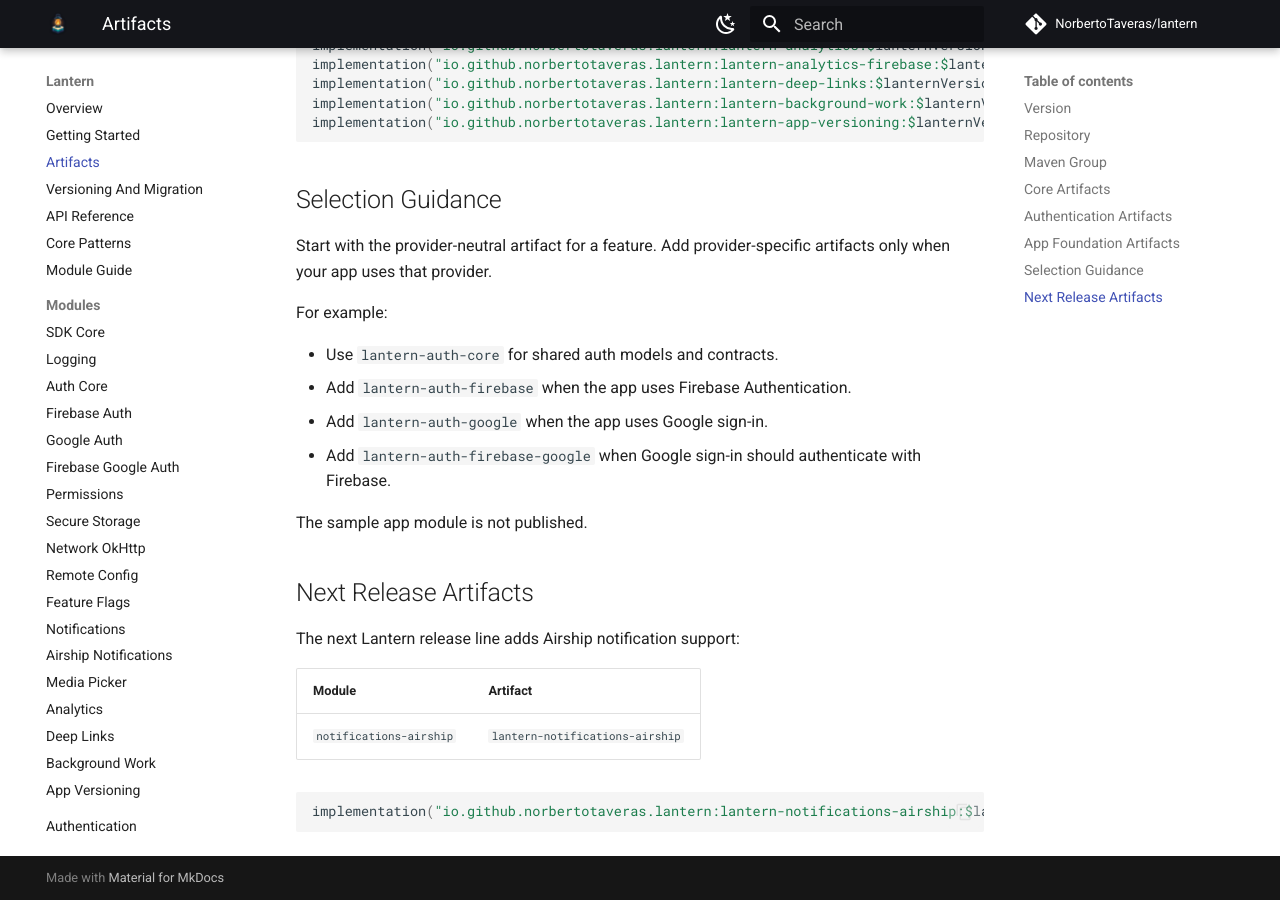
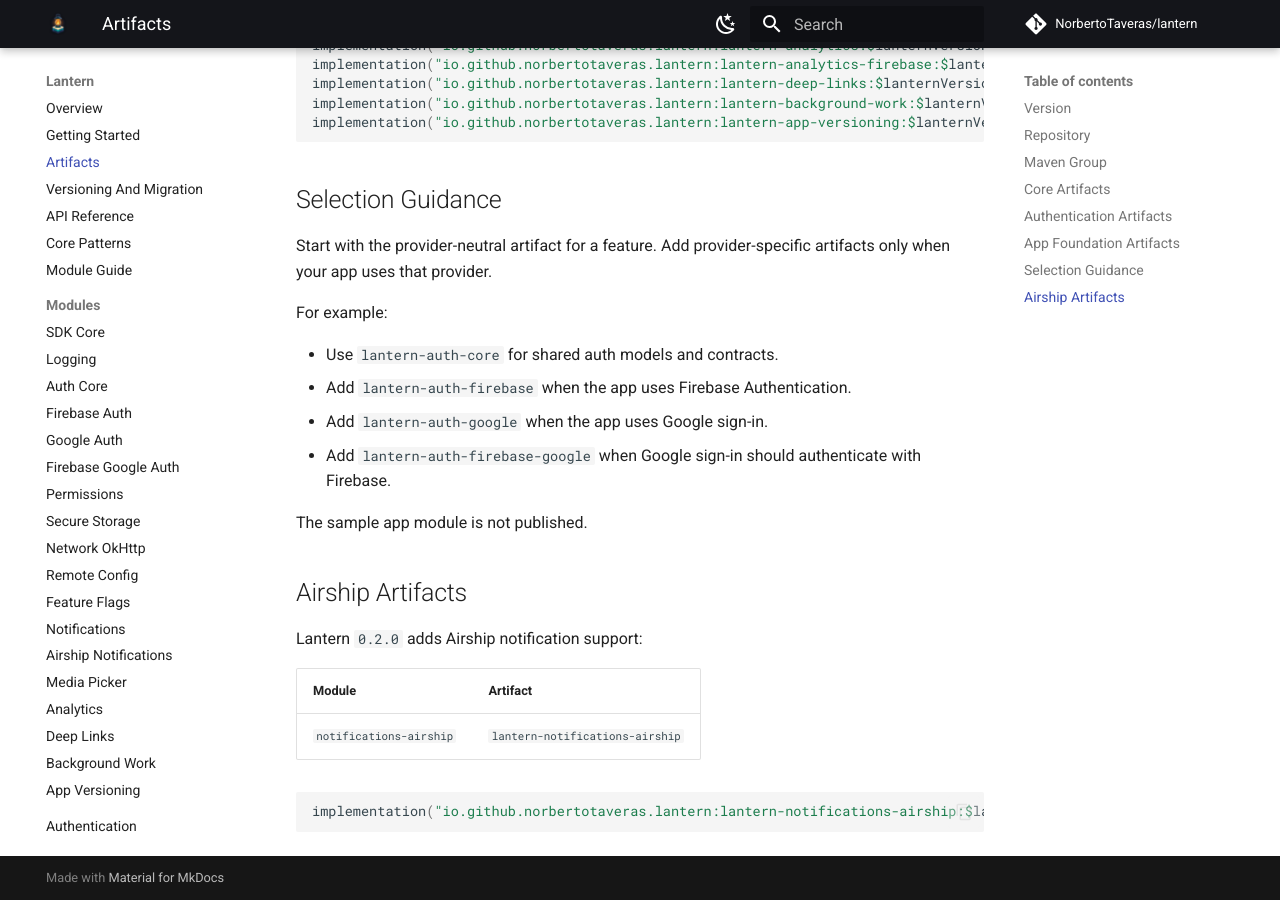
Before and after one commit to NorbertoTaveras/lantern, an MkDocs documentation site: the page built from docs/artifacts.md, in a window 1280 px wide and 900 px high, scrolled down 2586 px. Built offline with MkDocs 1.6.1 and Material for MkDocs 9.7.7, drawn with Linux system fonts in a browser that asks for light colours; comment, search, counter and statistics services are not loaded.

Commit message:
FWK-204 | Prepare Lantern 0.2.0 Airship release line

```diff
--- a/docs/artifacts.md
+++ b/docs/artifacts.md
@@ -107,9 +107,9 @@ For example:
 
 The sample app module is not published.
 
-## Next Release Artifacts
+## Airship Artifacts
 
-The next Lantern release line adds Airship notification support:
+Lantern `0.2.0` adds Airship notification support:
 
 | Module | Artifact |
 | --- | --- |
--- a/docs/modules.md
+++ b/docs/modules.md
@@ -28,7 +28,7 @@
 | `feature-flags` | Typed feature flags backed by static providers or remote config providers. |
 | `notifications` | Provider-neutral notification payloads, tokens, topics, channels, permissions, and deep-link abstractions. |
 | `notifications-firebase` | Firebase Messaging token and notification helpers. |
-| `notifications-airship` | Next release: Airship channel ID/token access, notification enablement, push events, audience, contact, and privacy helpers. |
+| `notifications-airship` | Airship channel ID/token access, notification enablement, push events, audience, contact, and privacy helpers. Available starting in `0.2.0`. |
 | `media-picker` | Typed wrapper around Android Photo Picker requests and results. |
 | `analytics` | Provider-neutral analytics events, parameters, users, and no-op provider. |
 | `analytics-firebase` | Firebase Analytics implementation. |
```
Also changed, not shown: README.md (+1 -1 lines), docs/integrations.md (+2 -2 lines), docs/modules/notifications-airship.md (+1 -1 lines), 4 other files.
